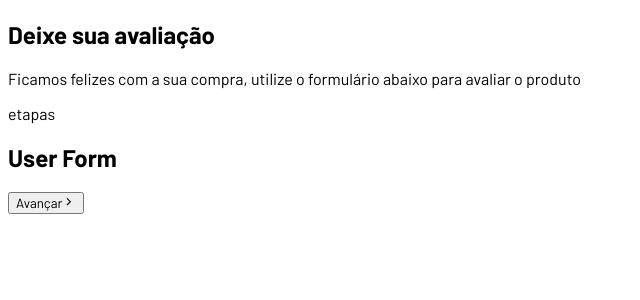
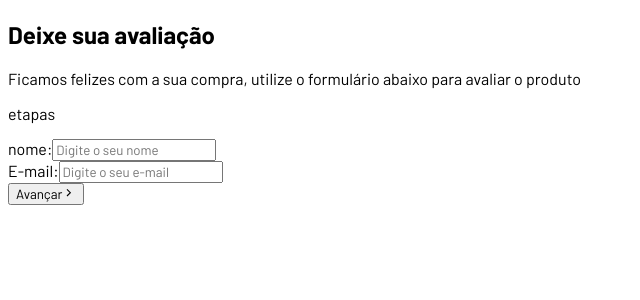
Before and after one commit to aldosds/formulario-multistep-react, a React (Vite) app: page / in a window 1280 px wide. Shown: the top 300 px of the page, without its empty margins (0-640 px from the left). Built offline with nearby package versions, Linux system fonts and the light colour scheme.

Commit message:
Created form for UseForm

```diff
--- a/src/components/UseForm/UseForm.jsx
+++ b/src/components/UseForm/UseForm.jsx
@@ -1,7 +1,26 @@
 const UserForm = () => {
   return (
     <>
-      <h2>User Form</h2>
+      <div className="form-control">
+        <label htmlFor="name">nome:</label>
+        <input
+          type="text"
+          name="name"
+          id="name"
+          placeholder="Digite o seu nome"
+          required
+        />
+      </div>
+      <div className="form-control">
+        <label htmlFor="email">E-mail:</label>
+        <input
+          type="email"
+          name="email"
+          id="email"
+          placeholder="Digite o seu e-mail"
+          required
+        />
+      </div>
     </>
   );
 };
```
